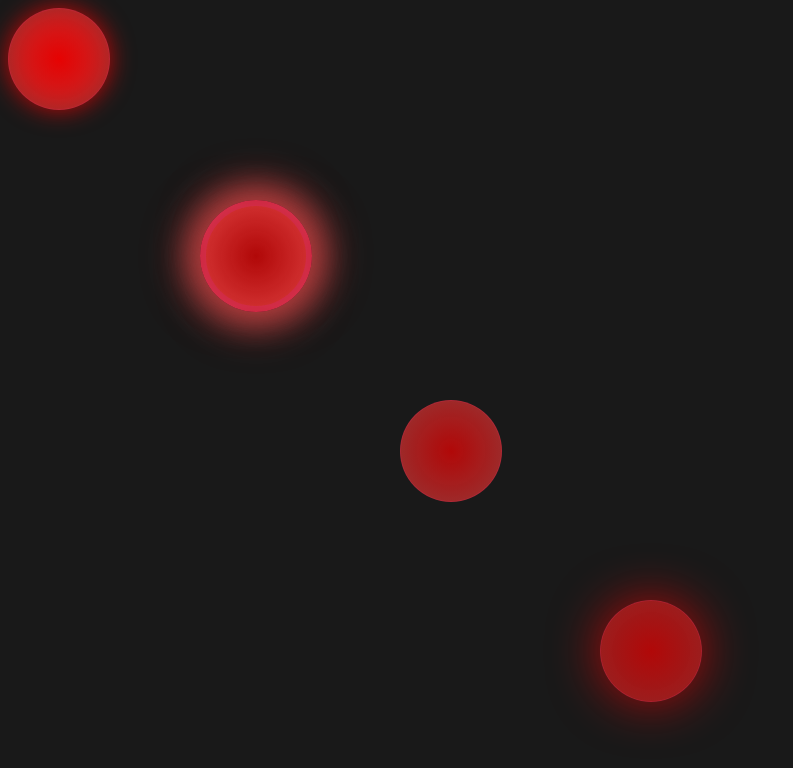
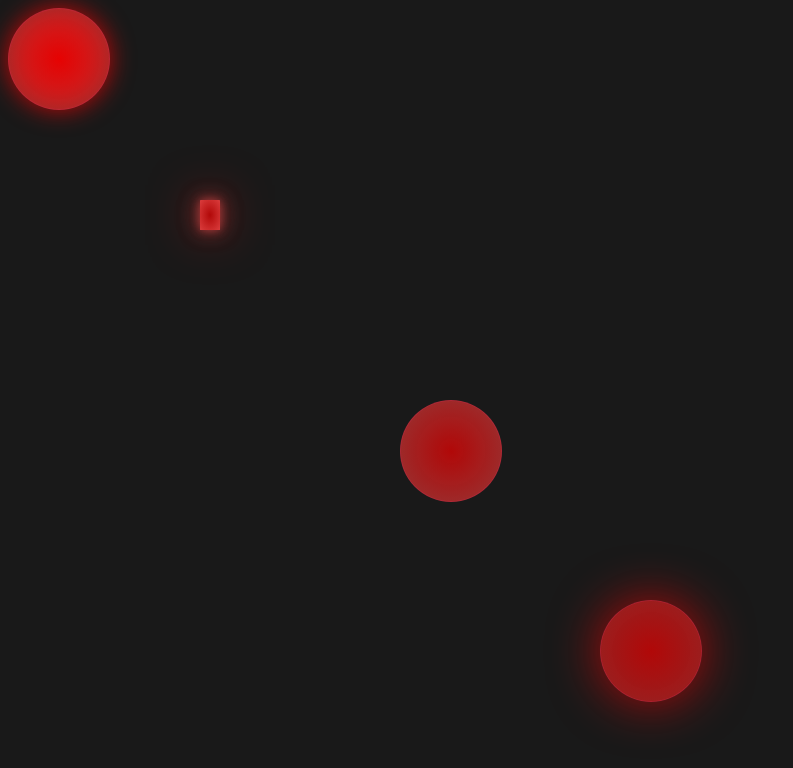
Before and after one commit to fengjiqian/fengjiqian.github.io, a plain HTML site: page lightball.html in a window 1280 px wide. Shown: the whole page, without its empty margins (0-793 px from the left). Drawn offline with Linux system fonts and the light colour scheme.

Commit message:
change div_f2

```diff
--- a/lightball.html
+++ b/lightball.html
@@ -34,7 +34,7 @@
 
 
 
-    #f1 {
+    #f2 {
 
 
         width: 100px;
@@ -51,6 +51,26 @@
         50px 0px 9px rgba(212, 42, 87, 0.63),
         -50px 0px 9px rgba(212, 42, 87, 0.63);  */
     }
+
+
+    #f1 {
+        width: 20px;
+        height: 30px;
+        border-radius: 2%;
+        position: absolute;
+        top: 200px;
+        left: 200px;
+        /* border: 6px solid rgba(212, 42, 87, 0.596); */
+
+
+        background-image: radial-gradient(#ff0000a9, #e63f3ff1);
+        box-shadow: 0px 0px 10px #b83e3ec9,
+            0px 0px 20px #b83e3ec9,
+            0px 0px 50px #df1111c9;
+    }
+
+
+
 
     #f3 {
         width: 100px;
@@ -82,29 +102,9 @@
 
 
 
-        background-image:radial-gradient(#ff0000a9, #dd2d2d9f);
+        background-image: radial-gradient(#ff0000a9, #dd2d2d9f);
         box-shadow: 0px 0px 50px #ff0000a9;
     }
-
-
-
-    #f2 {
-        width: 100px;
-        height: 100px;
-        border-radius: 50%;
-        position: absolute;
-        top: 200px;
-        left: 200px;
-        border: 6px solid rgba(212, 42, 87, 0.596);
-
-
-        background-image: radial-gradient(#ff0000a9, #e63f3ff1);
-        box-shadow: 0px 15px 40px #b83e3ec9,
-            0px -15px 40px #b83e3ec9,
-            15px 0px 40px #b83e3ec9,
-            -15px 0px 40px #b83e3ec9;
-    }
-
 
 
 
```
